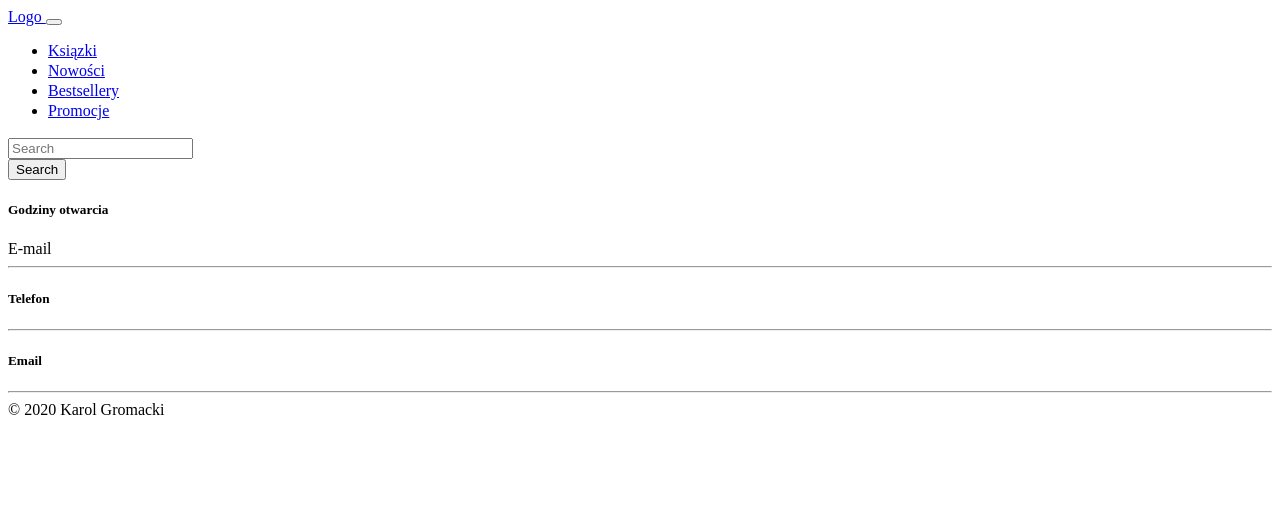
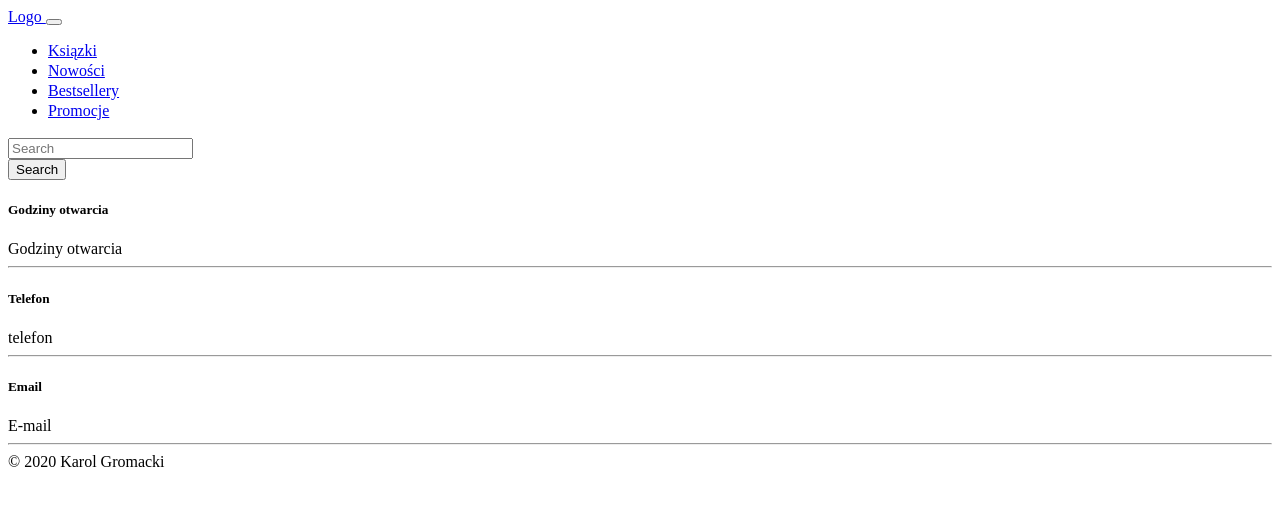
Before and after one commit to karolgromacki/PAW, an Angular app in the folder frontend/: page / in a window 1280 px wide. Shown: the top 506 px of the page. Built offline with nearby package versions, Linux system fonts and the light colour scheme; what angular-bootstrap-md would draw is missing.

Commit message:
Update footer

```diff
--- a/frontend/src/app/components/footer/footer.component.html
+++ b/frontend/src/app/components/footer/footer.component.html
@@ -5,19 +5,21 @@
         <h5 class="font-weight-bold text-uppercase mt-3 mb-4">
           Godziny otwarcia
         </h5>
-        <a>E-mail</a>
+        <a>Godziny otwarcia</a>
       </div>
 
       <hr class="clearfix w-100 d-md-none" />
 
       <div class="col-md-3 mx-auto">
         <h5 class="font-weight-bold text-uppercase mt-3 mb-4">Telefon</h5>
+        <a>telefon</a>
       </div>
 
       <hr class="clearfix w-100 d-md-none" />
 
       <div class="col-md-3 mx-auto">
         <h5 class="font-weight-bold text-uppercase mt-3 mb-4">Email</h5>
+        <a>E-mail</a>
       </div>
 
       <hr class="clearfix w-100 d-md-none" />
```
